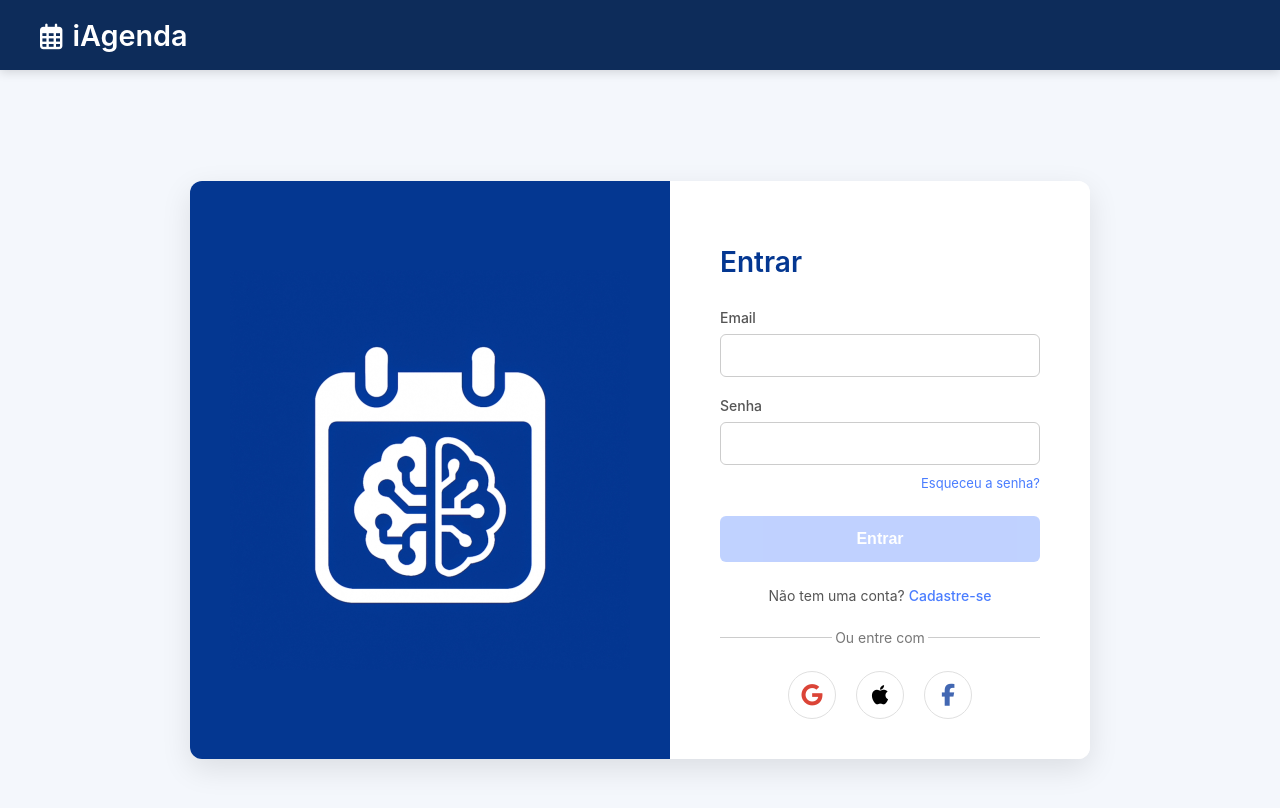
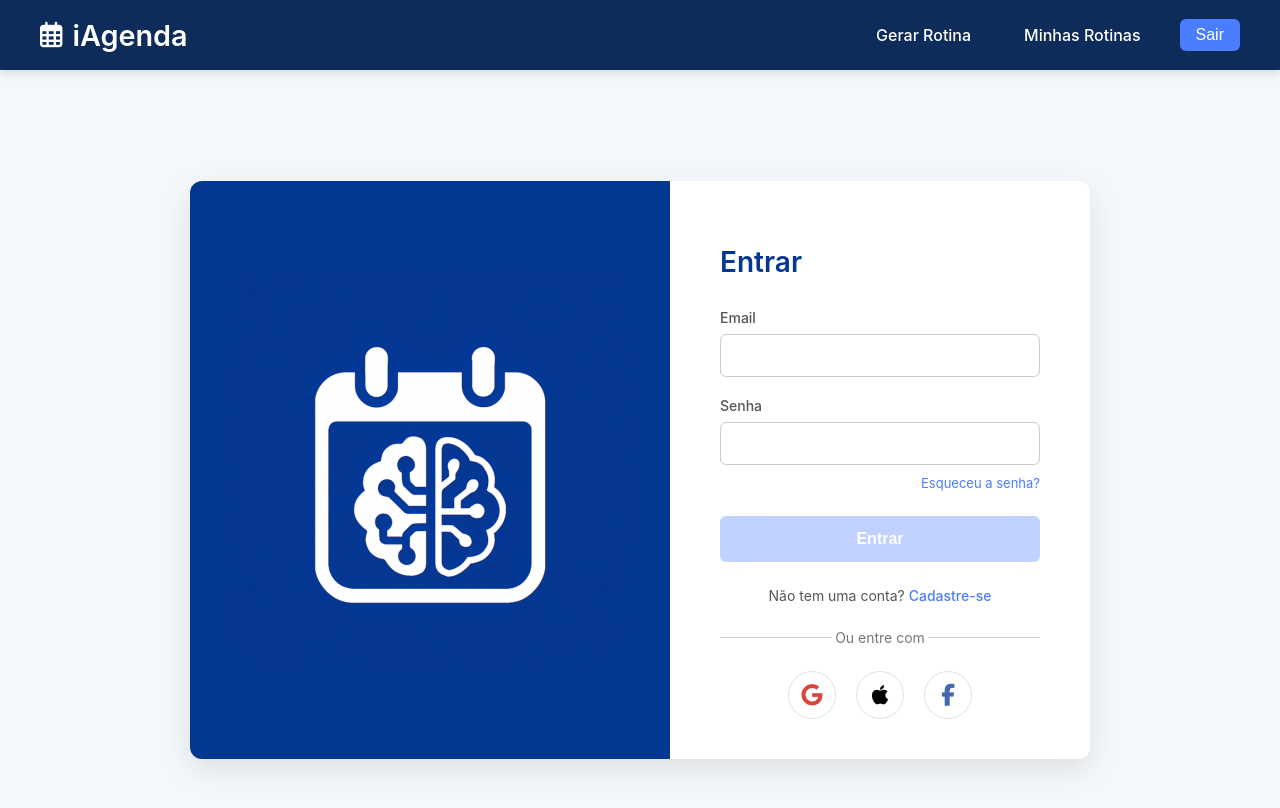
Before and after one commit to jlsm2/iagenda, an Angular app in the folder frontend/: page /login in a window 1280 px wide. Shown: the top 808 px of the page. Built offline with nearby package versions, Linux system fonts and the light colour scheme.

Commit message:
alteração da navbar

```diff
--- a/frontend/src/app/shared/navbar/navbar.html
+++ b/frontend/src/app/shared/navbar/navbar.html
@@ -9,19 +9,21 @@
 </head>
 <body>
 
-<nav class="navbar">
-    <div class="navbar-container">
-        <a href="#" class="navbar-logo">
+    <nav class="navbar">
+        <div class="navbar-container">
+          <a routerLink="/login" class="navbar-logo">
             <i class="fa-regular fa-calendar-days logo-icon"></i>
             <span>iAgenda</span>
-        </a>
-        <!--<button class="nav-logout-btn">
-            <i class="fas fa-sign-out-alt" href="#"></i> Sair
-        </button>-->
-        <div class="mobile-menu-icon">
+          </a>
+
+          <ul class="nav-menu">
+            <li class="nav-item"><a routerLink="/planner" routerLinkActive="active-link" class="nav-link">Gerar Rotina</a></li>
+            <li class="nav-item"><a routerLink="/historico" routerLinkActive="active-link" class="nav-link">Minhas Rotinas</a></li>
+            <li class="nav-item"><button class="nav-link logout-link" (click)="logout()">Sair</button></li>
+          </ul>
+
+          <div class="mobile-menu-icon" (click)="toggleMobileMenu()">
             <i class="fas fa-bars"></i>
+          </div>
         </div>
-    </div>
-</nav>
-</body>
-</html>
+      </nav>
--- a/frontend/src/app/shared/navbar/navbar.scss
+++ b/frontend/src/app/shared/navbar/navbar.scss
@@ -1,10 +1,10 @@
 // Variáveis de Cor
 $primary-dark-blue: #0d2c5a;
-$primary-button-blue: #4a7dff; // Cor para destaques ou botões secundários na navbar
+$primary-button-blue: #4a7dff;
 $secondary-button-blue-hover: #3a6add;
 $text-color-light: #ffffff;
-$navbar-link-hover-bg: darken($primary-dark-blue, 5%); // Um pouco mais escuro que o fundo da navbar
-$logout-btn-bg: $primary-button-blue; // Cor do botão de login
+$navbar-link-hover-bg: darken($primary-dark-blue, 5%);
+$logout-btn-bg: $primary-button-blue;
 $logout-btn-hover-bg: $secondary-button-blue-hover;
 
 // Variáveis de Fonte
@@ -33,9 +33,10 @@ body {
   .navbar-container {
     display: flex;
     justify-content: space-between;
-    align-items: center;
+    align-items: center; // garante centralização vertical
     width: 100%;
     max-width: 1200px;
+    height: 100%; // garante alinhamento com altura da navbar
     margin: 0 auto;
   }
 
@@ -44,11 +45,12 @@ body {
     text-decoration: none;
     font-size: 1.8rem;
     font-weight: 600;
+    display: flex;
+    align-items: center;
     transition: opacity 0.3s ease;
 
     .logo-icon {
       margin-right: 10px;
-      margin-top: 1.5rem;
       font-size: 1.6rem;
     }
 
@@ -63,18 +65,28 @@ body {
     align-items: center;
     margin: 0;
     padding: 0;
+    height: 100%;
 
     .nav-item {
       margin-left: 25px;
+      height: 100%;
+      display: flex;
+      align-items: center;
     }
 
     .nav-link {
+      display: inline-flex;
+      align-items: center;
+      justify-content: center;
       color: $text-color-light;
       text-decoration: none;
-      padding: 10px 15px;
+      padding: 8px 14px;
       border-radius: 6px;
       font-size: 1rem;
       font-weight: 500;
+      background: transparent;
+      border: none;
+      cursor: pointer;
       transition: background-color 0.3s ease, color 0.3s ease;
 
       &:hover,
@@ -82,30 +94,27 @@ body {
         background-color: $navbar-link-hover-bg;
         color: lighten($text-color-light, 10%);
       }
+
+      &.logout-link {
+        background-color: $logout-btn-bg;
+        padding: 8px 16px;
+        line-height: 1;
+        height: auto; // <<< corrige o tamanho exagerado
+        transition: background-color 0.3s ease;
+
+        &:hover {
+          background-color: $logout-btn-hover-bg;
+        }
+      }
     }
-  }
 
-  .nav-logout-btn {
-    background-color: $logout-btn-bg;
-    color: $text-color-light;
-    border: none;
-    padding: 10px 20px;
-    border-radius: 6px;
-    font-size: 0.95rem;
-    font-weight: 500;
-    cursor: pointer;
-    transition: background-color 0.3s ease;
-    gap: 8px;
-
-    &:hover {
-      background-color: $logout-btn-hover-bg;
-    }
   }
 
   .mobile-menu-icon {
     display: none;
     font-size: 1.8rem;
     cursor: pointer;
+    color: $text-color-light;
   }
 }
 
@@ -113,7 +122,6 @@ body {
   padding: 30px;
   text-align: center;
 }
-
 
 // Responsividade para a Navbar
 @media (max-width: 900px) {
@@ -145,19 +153,16 @@ body {
         display: block;
         padding: 15px 0;
         border-radius: 0;
+
         &:hover,
         &.active-link {
           background-color: $navbar-link-hover-bg;
         }
       }
-    }
 
-    .nav-logout-btn {
-      display: none;
-      &.active {
-        display: flex;
+      .logout-link {
+        margin: 10px auto;
         width: calc(100% - 40px);
-        margin: 10px 20px;
         justify-content: center;
       }
     }
--- a/frontend/src/index.html
+++ b/frontend/src/index.html
@@ -5,8 +5,15 @@
   <title>iAgenda</title>
   <base href="/">
   <meta name="viewport" content="width=device-width, initial-scale=1">
+
+  <!-- Ícone do navegador -->
   <link rel="icon" type="image/x-icon" href="favicon.ico">
+
+  <!-- Ícones do Google (Material Icons) -->
   <link href="https://fonts.googleapis.com/icon?family=Material+Icons" rel="stylesheet">
+
+  <!-- Ícones do Font Awesome (para o calendário da logo) -->
+  <link rel="stylesheet" href="https://cdnjs.cloudflare.com/ajax/libs/font-awesome/6.5.1/css/all.min.css">
 </head>
 <body>
   <app-root></app-root>
```
